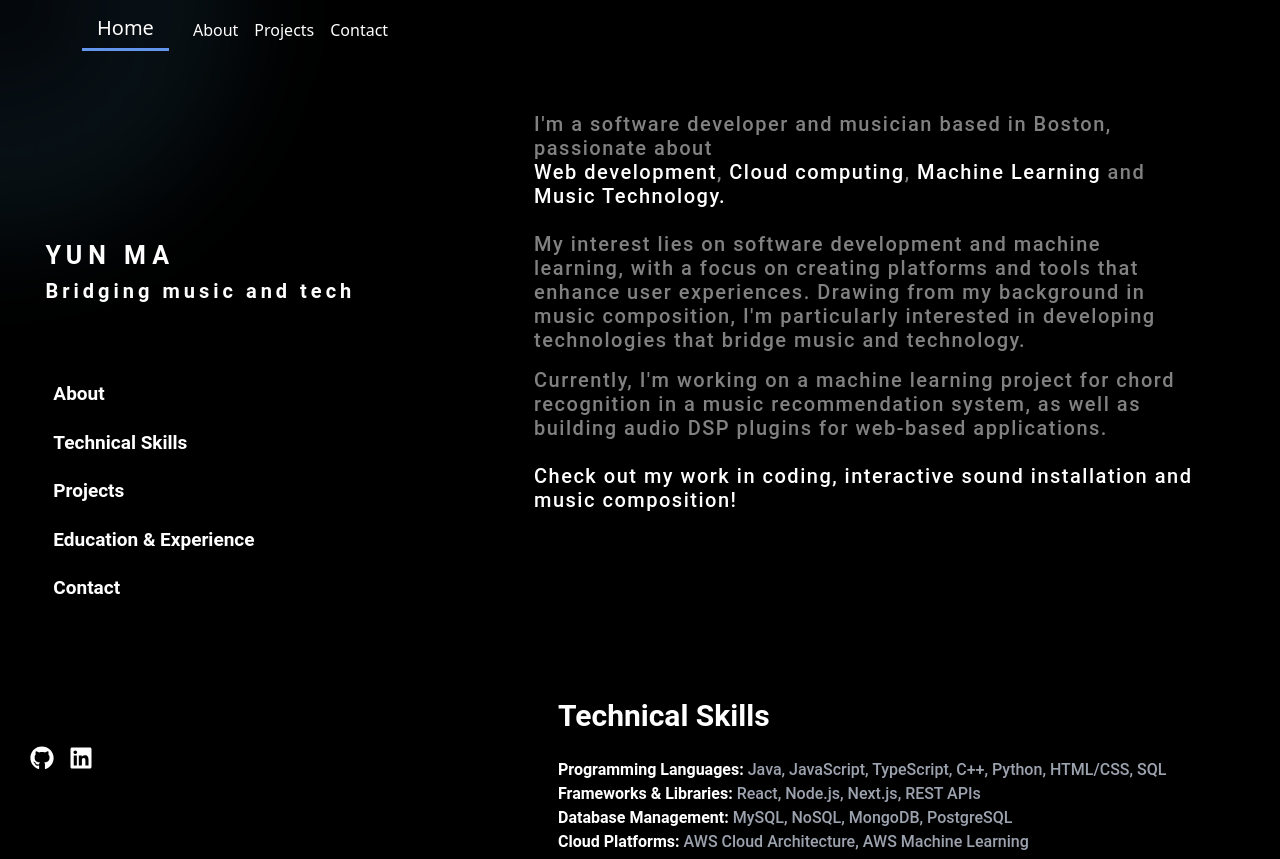
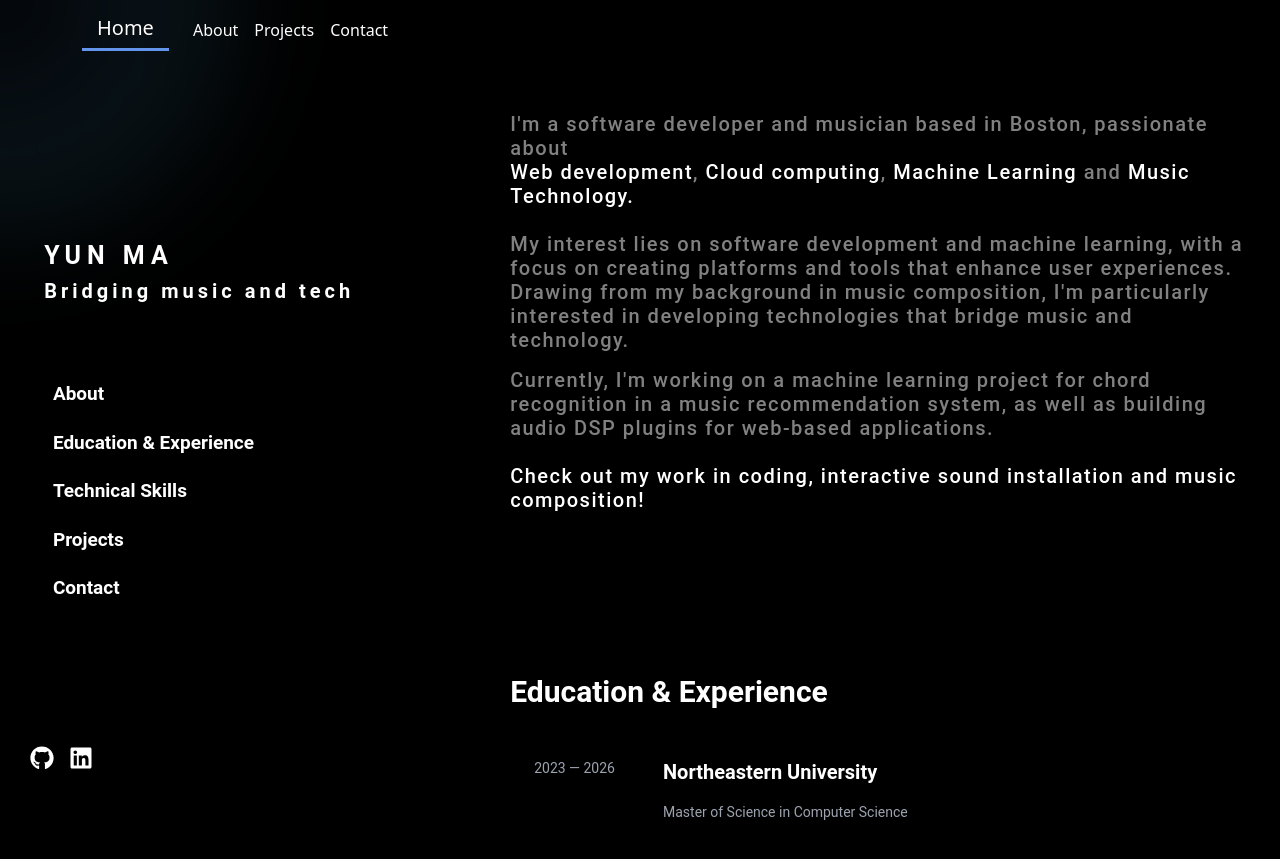
Before and after one commit to yunma-code/Personal-website, a React (Create React App) app in the folder frontend/: page / in a window 1280 px wide. Built offline with nearby package versions, Linux system fonts and the light colour scheme.

Commit message:
update technicals layout

```diff
--- a/frontend/src/components/home/education.tsx
+++ b/frontend/src/components/home/education.tsx
@@ -3,12 +3,13 @@ import "../../tailwind.css";
 const Education = () => {
 	return (
 		<>
+			<h1 className="text-3xl font-bold mb-4 text-white">Education & Experience</h1>
 			<div className="max-w-3xl ml-0 mr-auto p-6 bg-gray-900 bg-opacity-0 hover:bg-opacity-100 transition duration-300 text-white rounded-lg">
-				<div className="flex gap-5 place-items-start">
-					<p className="text-gray-400 text-sm">2023 — PRESENT
+				<div className="flex gap-5 items-start">
+					<p className="text-gray-400 text-sm ">2023 — 2026
 					</p>
-					<div>
-						<h2 className="text-xl font-semibold flex place-items-start">
+					<div className="flex flex-col">
+						<h2 className="text-xl font-semibold ">
 							Northeastern University
 						</h2>
 						<p className="text-gray-400 mt-2 text-sm">
@@ -19,11 +20,11 @@ const Education = () => {
 			</div>
 			<br />
 			<div className="max-w-3xl ml-0 mr-auto p-6 bg-gray-900 bg-opacity-0 hover:bg-opacity-100 transition duration-300 text-white rounded-lg">
-				<div className="flex gap-5 place-items-start">
-					<p className="text-gray-400 text-sm">2021 — 2023
+				<div className="flex gap-5 items-start">
+					<p className="text-gray-400 text-sm ">2021 — 2023
 					</p>
-					<div>
-						<h2 className="text-xl gap-5 font-semibold flex place-items-start">
+					<div className="flex flex-col">
+						<h2 className="text-xl font-semibold">
 							University of Michigan - Ann Arbor
 						</h2>
 						<p className="text-gray-400 mt-2 text-sm">
@@ -34,17 +35,17 @@ const Education = () => {
 			</div>
 			<br />
 			<div className="max-w-3xl ml-0 mr-auto p-6 bg-gray-900 bg-opacity-0 hover:bg-opacity-100 transition duration-300 text-white rounded-lg">
-				<div className="flex gap-5 place-items-start">
-					<p className="text-gray-400 text-sm">2021 Apr-Aug
+				<div className="flex gap-5 items-start">
+					<p className="text-gray-400 text-sm px-4">2021
 					</p>
-					<div>
-						<h2 className="text-xl gap-5 font-semibold flex items-start ">
+					<div className="flex flex-col">
+						<h2 className="text-xl font-semibold  ">
 							ByteDance
 						</h2>
 						<p className="text-gray-400 mt-2 text-sm">
 							Music Intelligence Test Intern
 						</p>
-
+						<div>
 							<p className="bg-gray-700 text-white px-3 py-1 rounded-full text-sm inline-block mt-2 w-fit">
 								Unit Testing
 							</p> <></>
@@ -57,6 +58,7 @@ const Education = () => {
 						</div>
 					</div>
 				</div>
+			</div>
 		</>
 
 
--- a/frontend/src/components/home/home.css
+++ b/frontend/src/components/home/home.css
@@ -31,7 +31,7 @@
 .right-box {
   /* position: relative; */
   top: 20%;
-  width: 55%;
+  width: 65%;
   padding: 22px;
   border-radius: 12px;
   text-align: left;
--- a/frontend/src/components/home/home.tsx
+++ b/frontend/src/components/home/home.tsx
@@ -3,6 +3,7 @@ import "./home.css";
 import { FaGithub, FaLinkedin } from "react-icons/fa";
 import Contact from "./contact";
 import Technical from "./technical";
+import Project from "./project";
 
 const Home: React.FC = () => {
 
@@ -35,13 +36,13 @@ const Home: React.FC = () => {
 							<button onClick={() => handleScroll("about")}>About</button>
 						</li>
 						<li>
-							<button onClick={() => handleScroll("technical-skills")}> Technical Skills</button>
+							<button onClick={() => handleScroll("education")}>Education & Experience</button>
+						</li>
+						<li>
+							<button onClick={() => handleScroll("technicals")}> Technical Skills</button>
 						</li>
 						<li>
 							<button onClick={() => handleScroll("projects")}>Projects</button>
-						</li>
-						<li>
-							<button onClick={() => handleScroll("education")}>Education & Experience</button>
 						</li>
 						<li>
 							<button onClick={() => handleScroll("contact")}>Contact</button>
@@ -87,20 +88,17 @@ const Home: React.FC = () => {
 					<br />
 				</div>
 				<br /><br /><br /><br />
-				<Technical />
-
-
-				<div id="projects" className="projects-text">
-					<h3>Projects</h3>
-					<div>Project 1: </div>
-					<div>Project 2: </div>
-					<div>Project 3: </div>
-
-				</div>
-
 
 				<div id="education" className="education-text">
 					<Education />
+				</div>
+
+				<div id="technicals" >
+					<Technical />
+				</div>
+
+				<div id="projects" className="projects-text">
+					<Project />
 				</div>
 
 				<div id="contact" className="contact-text">
--- /dev/null
+++ b/frontend/src/components/home/project.tsx
@@ -0,0 +1,13 @@
+import "../../tailwind.css";
+
+const Project = () => {
+	return (
+		<>
+		<div className="max-w-3xl ml-0 mr-auto p-6 bg-gray-900 bg-opacity-0 hover:bg-opacity-100 transition duration-300 text-white rounded-lg">
+			<h1>... Projects here </h1>
+		</div>
+		</>
+	);
+}
+
+export default Project;
--- a/frontend/src/components/home/technical.tsx
+++ b/frontend/src/components/home/technical.tsx
@@ -1,38 +1,108 @@
 import "../../tailwind.css";
+import { BiCaretDown } from "react-icons/bi";
+import { FaReact, FaToolbox } from "react-icons/fa";
+import { SiPytorch } from "react-icons/si";
+import { LuAudioLines } from "react-icons/lu";
 
 const Technical = () => {
+	const Downicon = BiCaretDown as unknown as React.FC;
+	const Reacticon = FaReact as unknown as React.FC;
+	const Mlicon = SiPytorch as unknown as React.FC;
+	const Audioicon = LuAudioLines as unknown as React.FC;
+	const Tool = FaToolbox as unknown as React.FC;
+
+
 	return (
 		<>
-			<div className="max-w-3xl ml-0 mr-auto p-6 bg-gray-900 bg-opacity-0 hover:bg-opacity-100 transition duration-300 text-white rounded-lg">
-				<h3 className="text-3xl font-semibold mb-4">Technical Skills</h3>
-				<div>
-					<span className="text-base font-semibold">Programming Languages: </span>
-					<span className="text-base font-medium text-gray-400">Java, JavaScript, TypeScript, C++, Python, HTML/CSS, SQL</span>
+		<h1 className="text-3xl font-bold mb-4 text-white">Technical Skills</h1>
+			<div className="max-w-3xl ml-0 mr-auto p-6 bg-gray-900 bg-opacity-0 hover:bg-opacity-100 transition duration-300 text-white rounded-lg flex-col">
+				<div className="flex flex-col items-start rounded-xl border-2 border-gray-400 border-opacity-40 p-3">
+					<p className="text-5xl">
+						<Reacticon />
+					</p>
+					<h1 className="text-xl mb-4 flex gap-3 font-semibold">Full Stack Web Development</h1>
+
+					<h1 className="text-base gap-2 text-white flex">
+						Tech Stack <Downicon />
+					</h1>
+
+					<div className="flex flex-wrap gap-1 mt-4">
+						<p className="bg-gray-300 text-black px-3 py-1 rounded-full text-sm inline-block mt-2 ">React</p>
+						<p className="bg-gray-300 text-black px-3 py-1 rounded-full text-sm inline-block mt-2 w-fit">JavaScript</p>
+						<p className="bg-gray-300 text-black px-3 py-1 rounded-full text-sm inline-block mt-2 w-fit">TypeScript</p>
+						<p className="bg-gray-300 text-black px-3 py-1 rounded-full text-sm inline-block mt-2 w-fit"> Node.js</p>
+						<p className="bg-gray-300 text-black px-3 py-1 rounded-full text-sm inline-block mt-2 w-fit">Next.js</p>
+						<p className="bg-gray-300 text-black px-3 py-1 rounded-full text-sm inline-block mt-2 w-fit">REST APIs</p>
+						<p className="bg-gray-300 text-black px-3 py-1 rounded-full text-sm inline-block mt-2 w-fit">Tailwind CSS</p>
+						<p className="bg-gray-300 text-black px-3 py-1 rounded-full text-sm inline-block mt-2 w-fit">HTML/CSS</p>
+						<p className="bg-gray-300 text-black px-3 py-1 rounded-full text-sm inline-block mt-2 w-fit">Postman</p>
+						<p className="bg-gray-300 text-black px-3 py-1 rounded-full text-sm inline-block mt-2 w-fit">MongoDB</p>
+						<p className="bg-gray-300 text-black px-3 py-1 rounded-full text-sm inline-block mt-2 w-fit">SQL</p>
+						<p className="bg-gray-300 text-black px-3 py-1 rounded-full text-sm inline-block mt-2 ">WebAssembly</p>
+					</div>
 				</div>
-				<div>
-					<span className="text-base font-semibold">Frameworks & Libraries: </span>
-					<span className="text-base font-medium text-gray-400">React, Node.js, Next.js, REST APIs</span>
+				<br />
+
+				<div className="flex flex-col items-start rounded-xl border-2 border-gray-400 border-opacity-40 p-3">
+					<p className="text-5xl">
+						<Mlicon />
+					</p>
+					<h1 className="text-xl mb-4 flex gap-3 font-semibold">Machine Learning</h1>
+
+					<h1 className="text-base gap-2 text-white flex">
+						Tech Stack <Downicon />
+					</h1>
+
+
+					<div className="flex flex-wrap gap-1 mt-4">
+						<p className="bg-gray-300 text-black px-3 py-1 rounded-full text-sm inline-block mt-2 ">Python</p>
+						<p className="bg-gray-300 text-black px-3 py-1 rounded-full text-sm inline-block mt-2 ">Pytorch</p>
+						<p className="bg-gray-300 text-black px-3 py-1 rounded-full text-sm inline-block mt-2 w-fit">scikit-learn</p>
+						<p className="bg-gray-300 text-black px-3 py-1 rounded-full text-sm inline-block mt-2 w-fit">Postgre SQL</p>
+						<p className="bg-gray-300 text-black px-3 py-1 rounded-full text-sm inline-block mt-2 w-fit">Numpy</p>
+						<p className="bg-gray-300 text-black px-3 py-1 rounded-full text-sm inline-block mt-2 w-fit">Pandas</p>
+						<p className="bg-gray-300 text-black px-3 py-1 rounded-full text-sm inline-block mt-2 w-fit">Matplotlib</p>
+					</div>
 				</div>
-				<div>
-					<span className="text-base font-semibold">Database Management: </span>
-					<span className="text-base font-medium text-gray-400">MySQL, NoSQL, MongoDB, PostgreSQL</span>
+				<br/>
+
+				<div className="flex flex-col items-start rounded-xl border-2 border-gray-400 border-opacity-40 p-3">
+					<p className="text-5xl">
+						<Audioicon />
+					</p>
+					<h1 className="text-xl mb-4 flex gap-3 font-semibold">Audio Processing</h1>
+
+					<h1 className="text-base gap-2 text-white flex">
+						Tech Stack <Downicon />
+					</h1>
+
+					<div className="flex flex-wrap gap-1 mt-4">
+						<p className="bg-gray-300 text-black px-3 py-1 rounded-full text-sm inline-block mt-2 ">C++</p>
+						<p className="bg-gray-300 text-black px-3 py-1 rounded-full text-sm inline-block mt-2 ">JUCE</p>
+						<p className="bg-gray-300 text-black px-3 py-1 rounded-full text-sm inline-block mt-2 ">AudioWorklet</p>
+						<p className="bg-gray-300 text-black px-3 py-1 rounded-full text-sm inline-block mt-2 ">DAW</p>
+						<p className="bg-gray-300 text-black px-3 py-1 rounded-full text-sm inline-block mt-2 ">Processing</p>
+						<p className="bg-gray-300 text-black px-3 py-1 rounded-full text-sm inline-block mt-2 w-fit">MaxMSP</p>
+					</div>
+
 				</div>
-				<div>
-					<span className="text-base font-semibold">Cloud Platforms: </span>
-					<span className="text-base font-medium text-gray-400">AWS Cloud Architecture, AWS Machine Learning</span>
+				<br />
+
+				<div className="flex flex-col items-start rounded-xl border-2 border-gray-400 border-opacity-40 p-3">
+					<p className="text-5xl">
+						<Tool />
+					</p>
+					<h1 className="text-xl mb-4 flex gap-3 font-semibold">Cloud Platform & Dev Tools</h1>
+					<div className="flex flex-wrap gap-1 mt-4">
+						<p className="bg-gray-300 text-black px-3 py-1 rounded-full text-sm inline-block mt-2 ">AWS Cloud Architecture</p>
+						<p className="bg-gray-300 text-black px-3 py-1 rounded-full text-sm inline-block mt-2 ">AWS Machine Learning</p>
+						<p className="bg-gray-300 text-black px-3 py-1 rounded-full text-sm inline-block mt-2 ">Linux</p>
+						<p className="bg-gray-300 text-black px-3 py-1 rounded-full text-sm inline-block mt-2 ">Bash</p>
+						<p className="bg-gray-300 text-black px-3 py-1 rounded-full text-sm inline-block mt-2 ">Git</p>
+					</div>
+
 				</div>
-				<div>
-					<span className="text-base font-semibold">Tools & DevOps: </span>
-					<span className="text-base font-medium text-gray-400">Linux, Bash, Git, CMake, Makefile</span>
-				</div>
-				<div>
-					<span className="text-base font-semibold">Machine Learning: </span>
-					<span className="text-base font-medium text-gray-400">PyTorch, scikit-learn, Numpy, pandas, Matplotlib</span>
-				</div>
-				<div>
-					<span className="text-base font-semibold">Audio Tools: </span>
-					<span className="text-base font-medium text-gray-400">DAW, Processing, MaxMSP</span>
-				</div>
+				<br />
 			</div>
 		</>
 	);
--- a/frontend/tsconfig.json
+++ b/frontend/tsconfig.json
@@ -1,5 +1,7 @@
 {
   "compilerOptions": {
+    "lib": ["dom", "esnext"],
+    "target": "es5",
     "jsx": "react-jsx",
     "moduleResolution": "node",
     "allowJs": false,
```
Also changed, not shown: 1 other file (tests, documents, lock files or other folders). Lines whose indentation alone changed are shown as unchanged.
